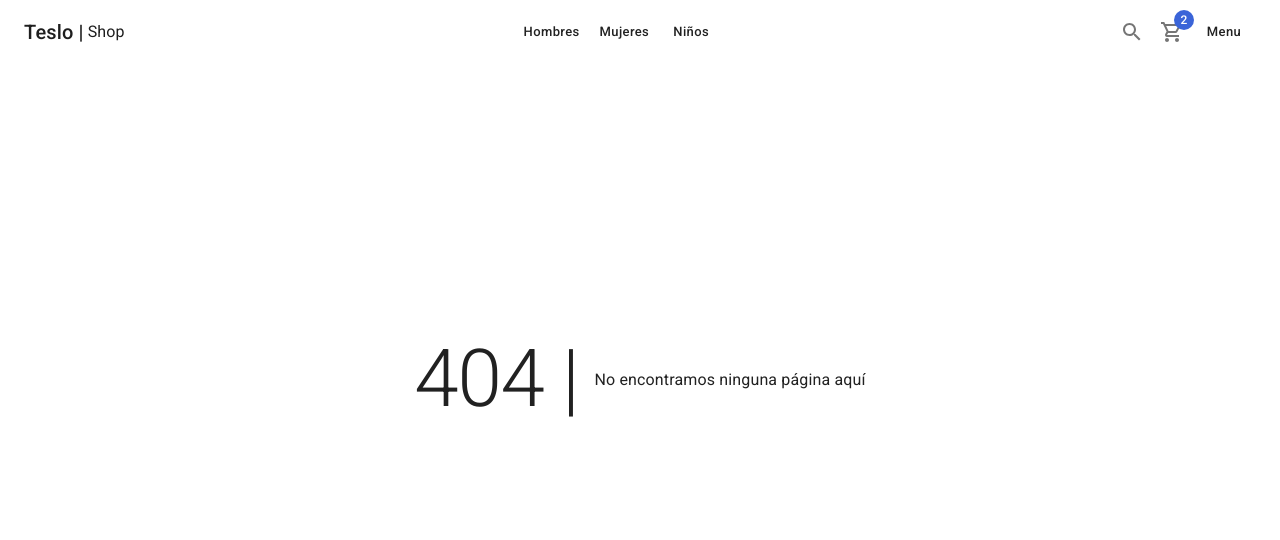
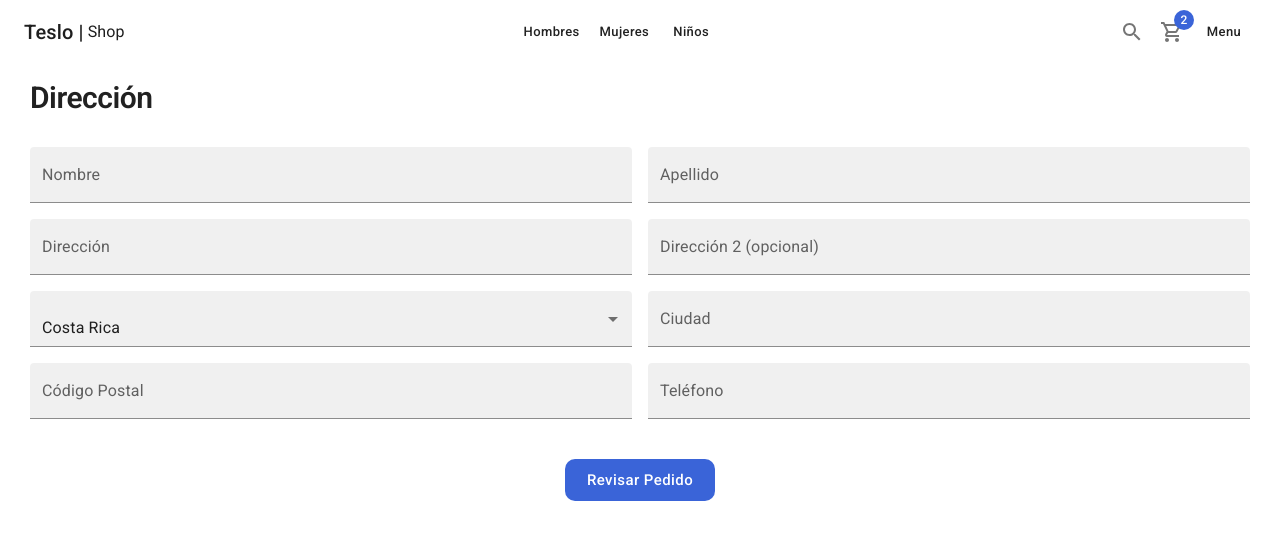
Before and after one commit to jluquer/nextjs-fh, a Next.js app in the folder 05-teslo-shop/: page /checkout/address in a window 1280 px wide. Before the commit this address had no page. Shown: the top 540 px of the page. Built offline with nearby package versions, Linux system fonts and the light colour scheme.

Commit message:
formulario de dirección

```diff
--- /dev/null
+++ b/05-teslo-shop/pages/checkout/address.tsx
@@ -0,0 +1,61 @@
+import { ShopLayout } from '@/components/layouts';
+import {
+  Box,
+  Button,
+  FormControl,
+  Grid,
+  MenuItem,
+  Select,
+  TextField,
+  Typography,
+} from '@mui/material';
+
+export default function AddressPage() {
+  return (
+    <ShopLayout title="Dirección" pageDescription="Confirmar dirección del destino">
+      <Typography variant="h1" component={'h1'}>
+        Dirección
+      </Typography>
+
+      <Grid container spacing={2} sx={{mt: 2}}>
+        <Grid item xs={12} sm={6}>
+          <TextField label="Nombre" variant="filled" fullWidth />
+        </Grid>
+        <Grid item xs={12} sm={6}>
+          <TextField label="Apellido" variant="filled" fullWidth />
+        </Grid>
+        <Grid item xs={12} sm={6}>
+          <TextField label="Dirección" variant="filled" fullWidth />
+        </Grid>
+        <Grid item xs={12} sm={6}>
+          <TextField label="Dirección 2 (opcional)" variant="filled" fullWidth />
+        </Grid>
+        <Grid item xs={12} sm={6}>
+          <FormControl fullWidth>
+            <Select variant="filled" label="País" value={1}>
+              <MenuItem value="1">Costa Rica</MenuItem>
+              <MenuItem value="2">Honduras</MenuItem>
+              <MenuItem value="3">El Salvador</MenuItem>
+              <MenuItem value="4">México</MenuItem>
+            </Select>
+          </FormControl>
+        </Grid>
+        <Grid item xs={12} sm={6}>
+          <TextField label="Ciudad" variant="filled" fullWidth />
+        </Grid>
+        <Grid item xs={12} sm={6}>
+          <TextField label="Código Postal" variant="filled" fullWidth />
+        </Grid>
+        <Grid item xs={12} sm={6}>
+          <TextField label="Teléfono" variant="filled" fullWidth />
+        </Grid>
+      </Grid>
+
+      <Box sx={{ mt: 5 }} display={'flex'} justifyContent={'center'}>
+        <Button color="secondary" size="large" className="circular-btn">
+          Revisar Pedido
+        </Button>
+      </Box>
+    </ShopLayout>
+  );
+}
```
